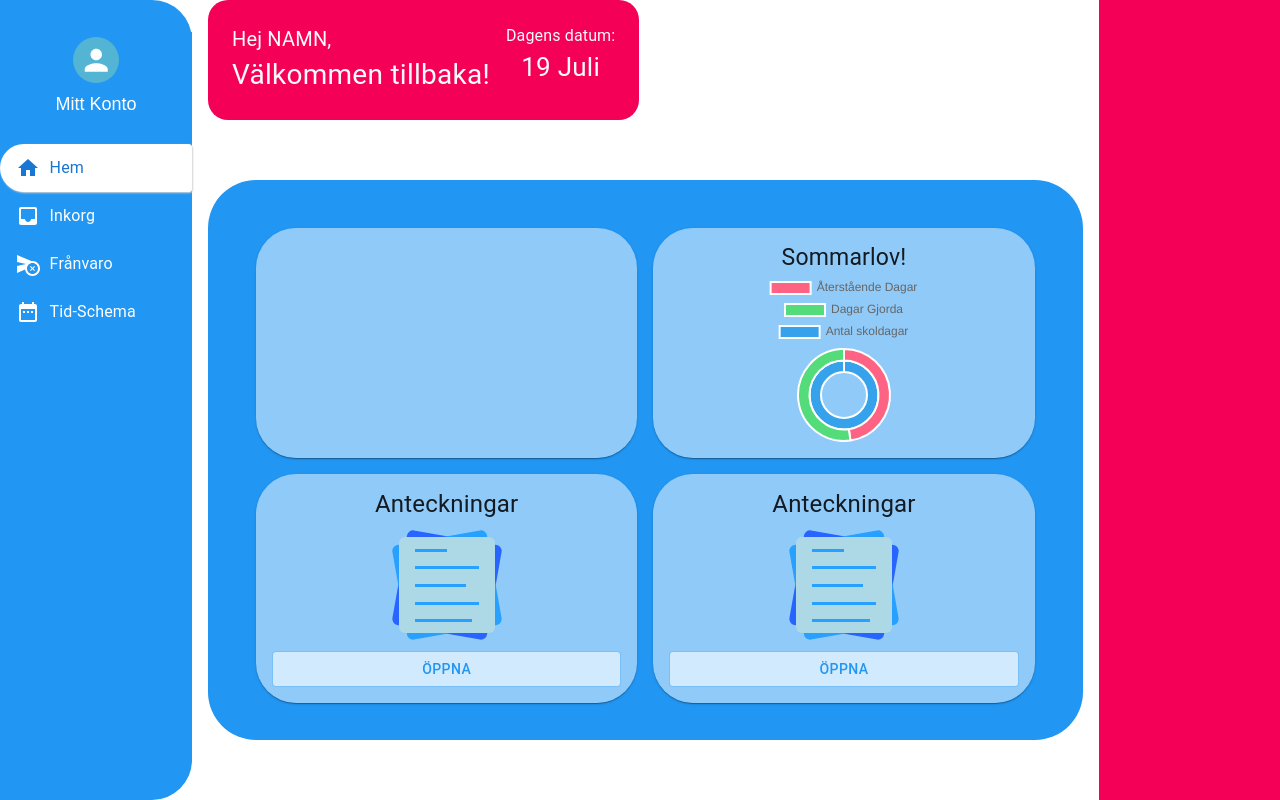
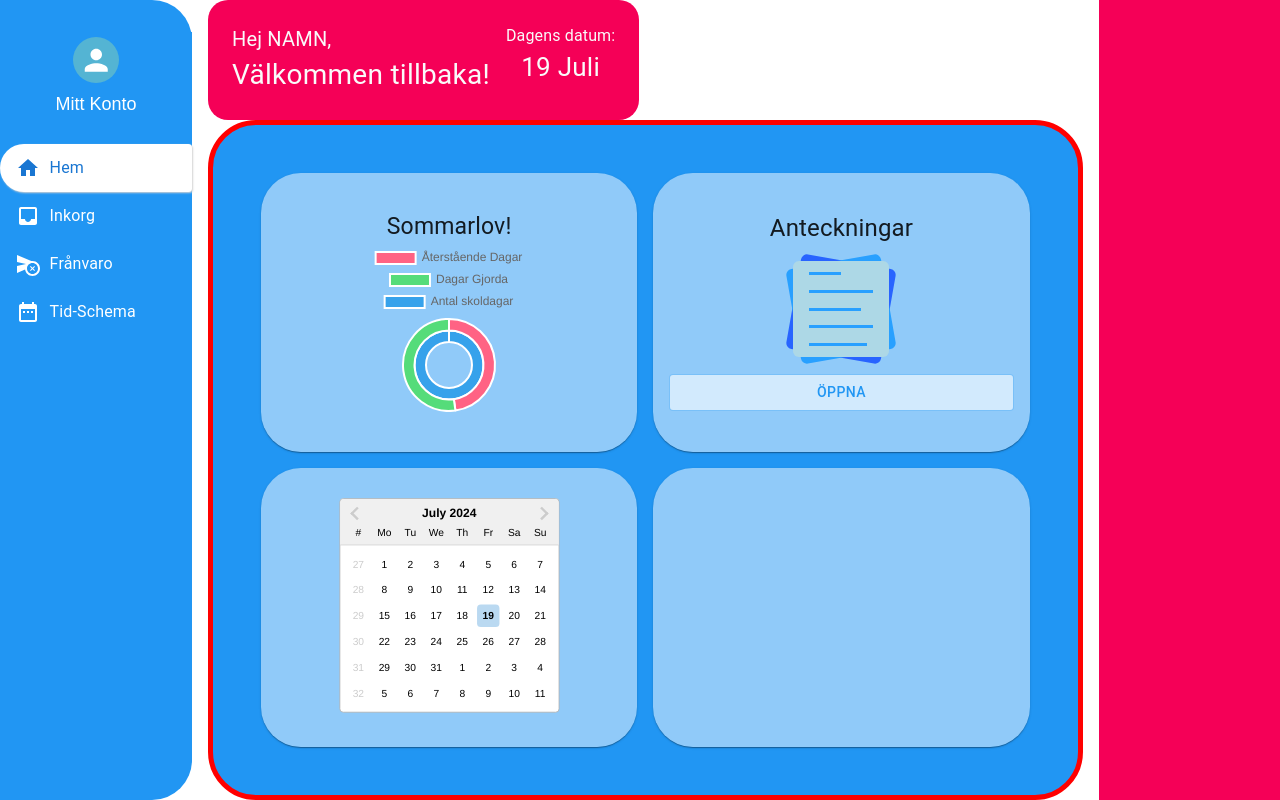
Before and after one commit to A-ForssmanP/InteractWithSchool, a React (Vite) app in the folder frontend/: page / in a window 1280 px wide. Built offline with nearby package versions, Linux system fonts and the light colour scheme; the HTML template or start-up script is replaced by a standard one.

Commit message:
solving overflow problem on dashboard main-content

```diff
--- a/frontend/src/App.jsx
+++ b/frontend/src/App.jsx
@@ -9,7 +9,7 @@ function App() {
     <ThemeProvider theme={theme}>
       <Stack
         direction={{ xs: "column", md: "row" }}
-        minHeight="100vh"
+        height={{ sm: "100dvh" }}
         sx={{ position: "relative" }}
       >
         <Menu />
--- a/frontend/src/components/readOnlyDatePicker/ReadOnlyDatePicker.css
+++ b/frontend/src/components/readOnlyDatePicker/ReadOnlyDatePicker.css
@@ -1,31 +1,22 @@
-/* .datePickerWrapper {
-    border: 10px solid yellow;
-    flex: 1 1 0px;
-    /* height: 100%; */
-    display: flex;
-    flex-wrap: nowrap;
-    flex-direction: row;
-    /* justify-content: center; */
-    /* align-items: center;
-    position: relative; */
-    height: 10rem;
+
+.datePickerWrapper  {
+  /* position: absolute;
+  transform: scale(.9); */
+  /* border: 10px solid red; */
 }
 
-.myDatePicker {
-    width: 100%;
-    background: red;
-} */
-
-
-/* .react-datepicker__input-container {
-    width: inherit;
+@media (min-width:768px) {
+  .datePickerWrapper  {
+    position: absolute;
+    transform: scale(.8);
+    /* border: 10px solid red; */
   }
-
-  .react-datepicker-wrapper {
-    width: 100%;
+}
+@media (min-width:1440px) {
+  .datePickerWrapper  {
+    /* position: absolute; */
+    transform: scale(1);
+    top:.2rem;
+    /* border: 10px solid red; */
   }
-
-  .react-datepicker__input-container input {
-    display: block;
-    width: 100% !important;
-} */
+}
--- a/frontend/src/components/readOnlyDatePicker/ReadOnlyDatePicker.jsx
+++ b/frontend/src/components/readOnlyDatePicker/ReadOnlyDatePicker.jsx
@@ -10,7 +10,7 @@ function ReadOnlyDatePicker() {
   const [startDate, setStartDate] = useState(null);
   return (
     <Box className="datePickerWrapper">
-      {/* <LocalizationProvider dateAdapter={AdapterDayjs}>
+      <LocalizationProvider dateAdapter={AdapterDayjs}>
         <DatePicker
           fixedHeight
           selected={startDate}
@@ -21,7 +21,7 @@ function ReadOnlyDatePicker() {
           calendarStartDay={1}
           showWeekNumbers
         />
-      </LocalizationProvider> */}
+      </LocalizationProvider>
     </Box>
   );
 }
--- a/frontend/src/pages/dashBoard/DashBoard.jsx
+++ b/frontend/src/pages/dashBoard/DashBoard.jsx
@@ -18,17 +18,17 @@ function DashBoard() {
   const [date, setDate] = useState(new Date());
   const theme = useTheme();
 
-  // const mainContent = [
-  //   <ChartYearProg />,
-  //   <DashBoardNotes />,
-  //   <ReadOnlyDatePicker />,
-  //   null,
-  // ];
-  const mainContent = [Array(4).fill(null)];
-  mainContent[2] = <DashBoardNotes />;
-  mainContent[3] = <DashBoardNotes />;
-  mainContent[1] = <ChartYearProg />;
-  mainContent[0] = <ReadOnlyDatePicker />;
+  const mainContent = [
+    <ChartYearProg />,
+    <DashBoardNotes />,
+    <ReadOnlyDatePicker />,
+    null,
+  ];
+  // const mainContent = [Array(4).fill(null)];
+  // mainContent[2] = <DashBoardNotes />;
+  // mainContent[3] = <DashBoardNotes />;
+  // mainContent[1] = <ChartYearProg />;
+  // mainContent[0] = <ReadOnlyDatePicker />;
   const months = [
     "Jan",
     "Feb",
@@ -59,6 +59,7 @@ function DashBoard() {
         flexDirection={"column"}
         pl={{ sm: 2 }}
         pr={{ sm: 2 }}
+        // border={"5px solid yellow"}
       >
         <Box>
           <Box
@@ -94,18 +95,21 @@ function DashBoard() {
           display={"flex"}
           flexGrow={1}
           justifyContent={{ xs: "center", md: "left" }}
-          alignItems={{ sm: "center" }}
+          // alignItems={{ sm: "center" }}
           maxWidth={"100%"}
+          // border={"5px solid green"}
         >
           <Box
+            flex={1}
+            border={"5px solid red"}
             display={"grid"}
             gridAutoRows={"1fr"}
             gap={2}
             gridTemplateColumns={{ sm: "repeat(2, 1fr)" }}
             // gridTemplateRows={"1fr 1fr"}
-            width={"100%"}
-            maxWidth={1000}
-            height={{ sm: 500, md: 560 }}
+            // width={"100%"}
+            maxWidth={{ lg: 1200 }}
+            // height={{ sm: 500, md: 560 }}
             bgcolor={theme.palette.primary.main}
             p={{ sm: 3, md: 6 }}
             pt={{ xs: 2, sm: 3 }}
@@ -129,6 +133,7 @@ function DashBoard() {
                       justifyContent: "center",
                       alignItems: "center",
                       flex: "1",
+                      position: "relative",
                       bgcolor: "rgba(255,255,255,0.5)",
                       padding: 2,
                       borderRadius: { sm: 10 },
```
